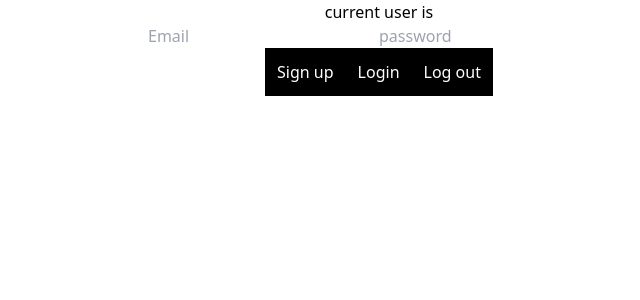
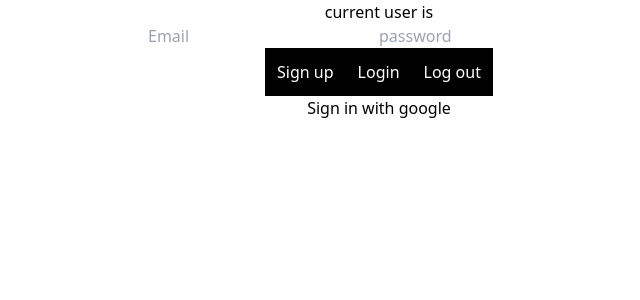
Before and after one commit to Novachaos82/chat-app, a React (Create React App) app: page / in a window 1280 px wide. Shown: the top 300 px of the page, without its empty margins (261-901 px from the left). Built offline with nearby package versions, Linux system fonts and the light colour scheme; no server answers.

Commit message:
setup google sign in

```diff
--- a/src/App.js
+++ b/src/App.js
@@ -1,7 +1,7 @@
 //import { collection, getDoc, getDocs } from "firebase/firestore";
 import { useRef, useState } from "react";
 import "./App.css";
-import { login, logout, useAuth, signup } from "./firebase";
+import { login, logout, useAuth, signup, signInWithGoogle } from "./firebase";
 //import { useRef } from "react";
 
 function App() {
@@ -75,6 +75,9 @@ function App() {
       >
         Log out
       </button>
+      <div>
+        <button onClick={signInWithGoogle}>Sign in with google</button>
+      </div>
     </div>
   );
 }
--- a/src/firebase.js
+++ b/src/firebase.js
@@ -7,6 +7,7 @@ import {
   onAuthStateChanged,
   signOut,
   signInWithEmailAndPassword,
+  signInWithPopup,
 } from "firebase/auth";
 import { getFirestore } from "firebase/firestore";
 import { useState, useEffect } from "react";
@@ -28,6 +29,16 @@ export const logout = () => {
   return signOut(auth);
 };
 
+export const signInWithGoogle = () => {
+  signInWithPopup(auth, provider)
+    .then((result) => {
+      console.log(result);
+    })
+    .catch((err) => {
+      console.log(err);
+    });
+};
+
 export const useAuth = () => {
   const [currentUser, setCurrentUser] = useState();
   useEffect(() => {
```
